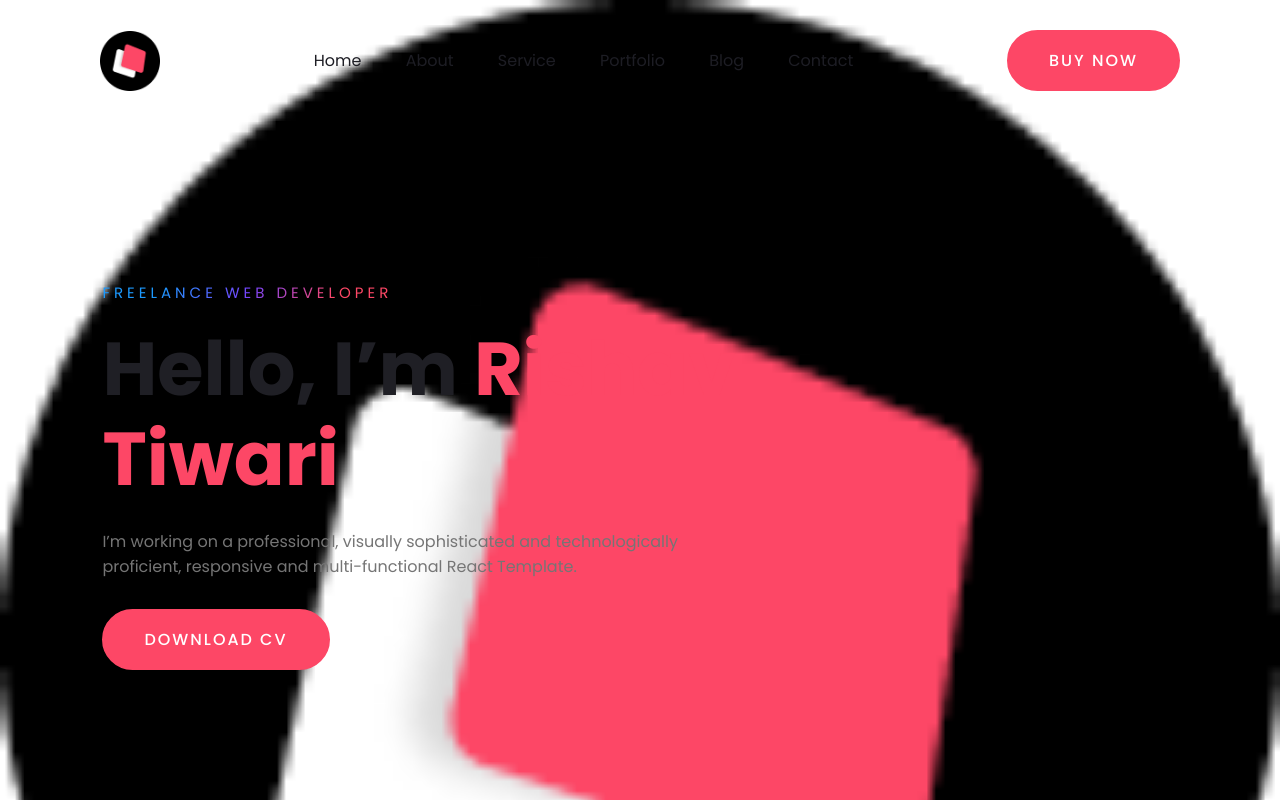
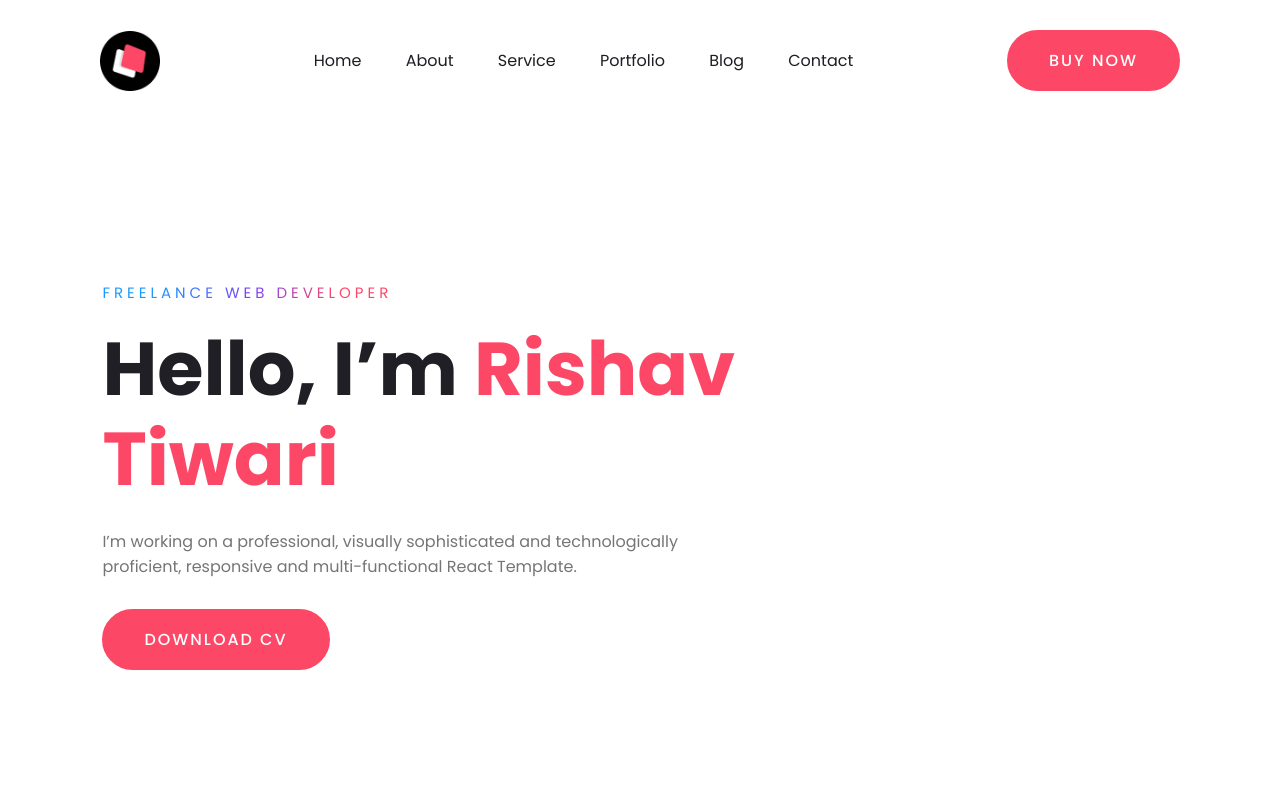
Before and after one commit to RishavTIWAR/RishavTIWAR, a plain HTML site: page index.html in a window 1280 px wide. Drawn offline with Linux system fonts and the light colour scheme.

Commit message:
Update style.css

```diff
--- a/style.css
+++ b/style.css
@@ -12,8 +12,8 @@ a{
 .hero{
     width: 100%;
     height: 100vh;
-    background: url(logo.png);
-    background-size: cover;
+   /* background: url(logo.png);
+    background-size: cover; */
 }
 nav{
     display: flex;
```
